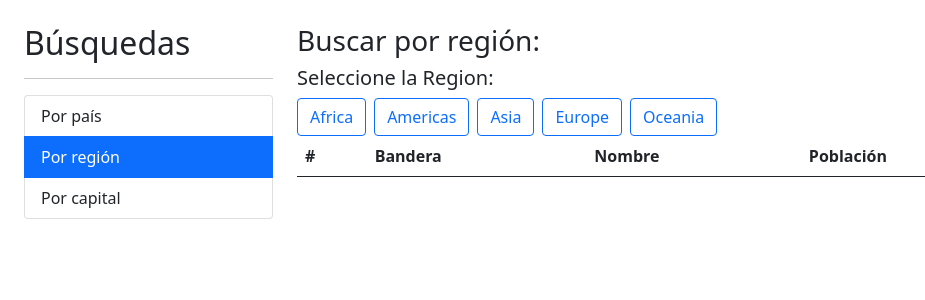
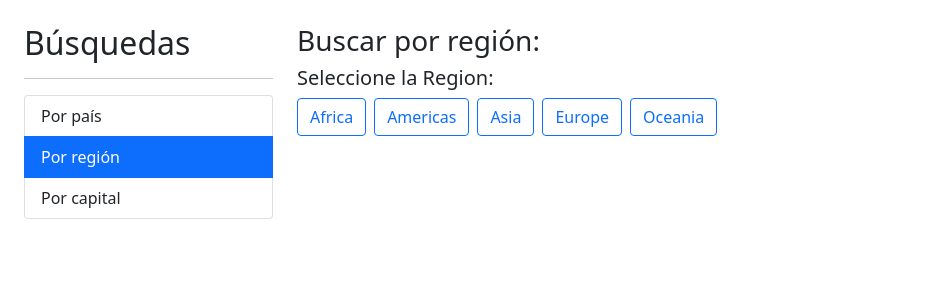
Before and after one commit to pabalvarezs/PaisesApp, an Angular app: page /region in a window 1280 px wide. Shown: the top 300 px of the page, without its empty margins (0-925 px from the left). Built offline with nearby package versions, Linux system fonts and the light colour scheme.

Commit message:
seccion 9 clase 122

```diff
--- a/src/app/pais/pages/por-region/por-region.component.html
+++ b/src/app/pais/pages/por-region/por-region.component.html
@@ -17,8 +17,8 @@
         </button>
     </div>
 </div>
-<div class="row">
+<div *ngIf="paises.length > 0" class="row">
     <div class="col-12">
-        <app-pais-tabla></app-pais-tabla>
+        <app-pais-tabla [paises]="paises"></app-pais-tabla>
     </div>
 </div>
--- a/src/app/pais/pages/por-region/por-region.component.ts
+++ b/src/app/pais/pages/por-region/por-region.component.ts
@@ -1,4 +1,7 @@
-import { Component } from '@angular/core';
+import { Component, Input } from '@angular/core';
+
+import { PaisService } from '../../services/pais.service';
+import { Country } from '../../interfaces/pais.interface';
 
 @Component({
   selector: 'app-por-region',
@@ -10,11 +13,26 @@ export class PorRegionComponent  {
 
   regiones : string[] = ['africa', 'americas', 'asia', 'europe', 'oceania'];
   regionActiva : string = '';
+  @Input() paises : Country[] = [];
+  hayError : boolean = false;
 
-  constructor() { }
+  constructor( private paisService:PaisService) { }
 
   activarRegion( region: string){
+
+    if (region === this.regionActiva) { return;  }
+
+    this.hayError =false;
     this.regionActiva = region;
+    this.paises = [];
+    this.paisService.buscarRegion(region).subscribe( paises =>{
+      this.paises = paises;
+    },
+    (err) =>{
+      this.hayError =true;
+      this.paises = [];
+    }
+    );
 
   }
 
--- a/src/app/pais/services/pais.service.ts
+++ b/src/app/pais/services/pais.service.ts
@@ -34,6 +34,12 @@ export class PaisService {
 
   }
 
+  buscarRegion(region : string) : Observable<Country[]>{
+
+    const url = `${this.apiUrl}/region/${region}`;
+    return this.http.get<Country[]>(url);
+  }
+
 
 
 
```
